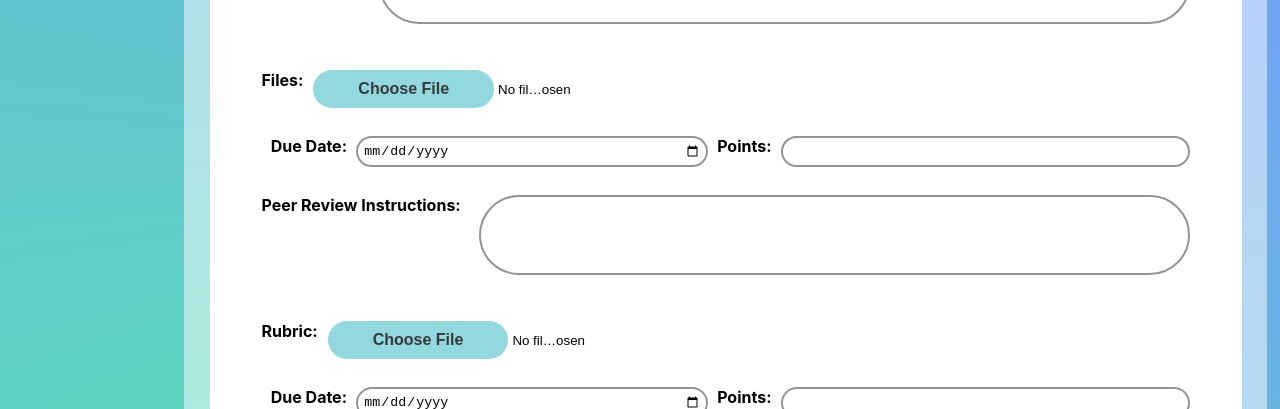
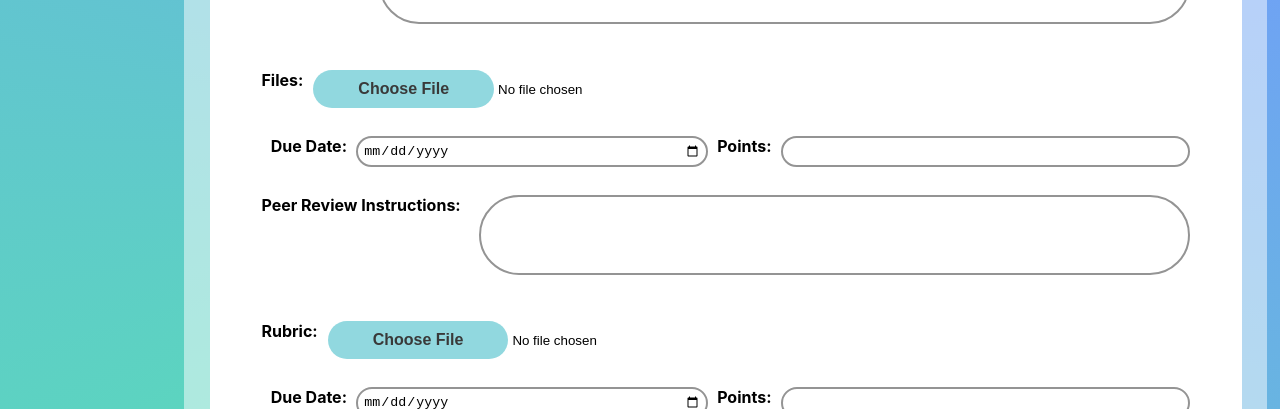
Before and after one commit to mario0315/peer-review-students-app, a React (Create React App) app in the folder frontend/src/main/frontend/: page /create/assignment in a window 1280 px wide. Shown: the part 265-674 px from the top of the page. Built offline with nearby package versions, Linux system fonts and the light colour scheme; no server answers.

Commit message:
Fixed file selector text

```diff
--- a/frontend/src/main/frontend/src/pages/TeacherPages/styles/CreateAssignmentStyle.css
+++ b/frontend/src/main/frontend/src/pages/TeacherPages/styles/CreateAssignmentStyle.css
@@ -71,6 +71,10 @@
     margin-bottom: 1%;
 }
 
+.cap-assignment-files input {
+    flex-grow: 1;
+}
+
 .cap-assignment-files input[type=file]::file-selector-button {
     background: #91D8DF;
     color: #393939;
```
